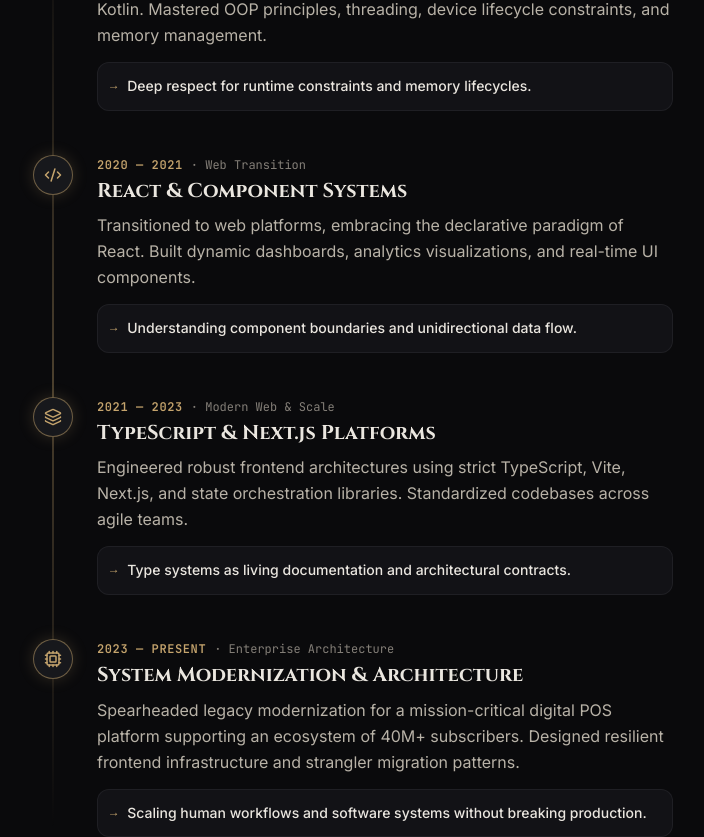
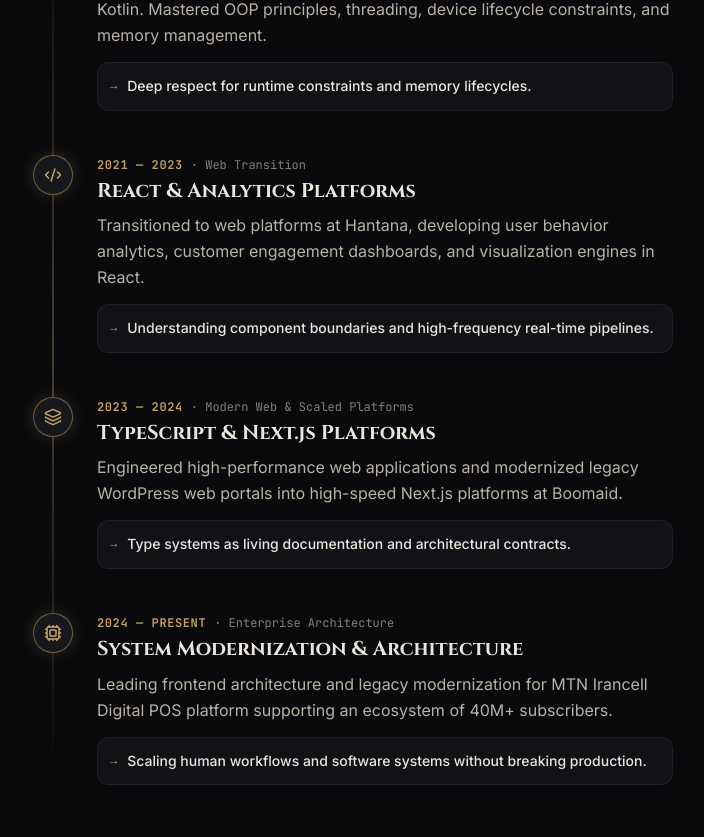
Before and after one commit to farhadimrf/portofoliU, a React (Vite) app: page / in a window 1280 px wide. Shown: the part 1482-2319 px from the top of the page, without its empty margins (223-927 px from the left). Built offline with nearby package versions, Linux system fonts and the light colour scheme.

Commit message:
feat: add subtitle field to experience items and update professional history data

```diff
--- a/src/data/portfolioData.ts
+++ b/src/data/portfolioData.ts
@@ -20,7 +20,7 @@ export const CAREER_EVOLUTION_STEPS = [
     phase: '01',
     era: 'Mobile Foundations',
     title: 'Android Development',
-    period: '2017 — 2020',
+    period: '2017 — 2021',
     description: 'Began engineering journey building native Android applications in Java and Kotlin. Mastered OOP principles, threading, device lifecycle constraints, and memory management.',
     icon: 'Smartphone',
     keyTakeaway: 'Deep respect for runtime constraints and memory lifecycles.',
@@ -28,18 +28,18 @@ export const CAREER_EVOLUTION_STEPS = [
   {
     phase: '02',
     era: 'Web Transition',
-    title: 'React & Component Systems',
-    period: '2020 — 2021',
-    description: 'Transitioned to web platforms, embracing the declarative paradigm of React. Built dynamic dashboards, analytics visualizations, and real-time UI components.',
+    title: 'React & Analytics Platforms',
+    period: '2021 — 2023',
+    description: 'Transitioned to web platforms at Hantana, developing user behavior analytics, customer engagement dashboards, and visualization engines in React.',
     icon: 'Code2',
-    keyTakeaway: 'Understanding component boundaries and unidirectional data flow.',
+    keyTakeaway: 'Understanding component boundaries and high-frequency real-time pipelines.',
   },
   {
     phase: '03',
-    era: 'Modern Web & Scale',
+    era: 'Modern Web & Scaled Platforms',
     title: 'TypeScript & Next.js Platforms',
-    period: '2021 — 2023',
-    description: 'Engineered robust frontend architectures using strict TypeScript, Vite, Next.js, and state orchestration libraries. Standardized codebases across agile teams.',
+    period: '2023 — 2024',
+    description: 'Engineered high-performance web applications and modernized legacy WordPress web portals into high-speed Next.js platforms at Boomaid.',
     icon: 'Layers',
     keyTakeaway: 'Type systems as living documentation and architectural contracts.',
   },
@@ -47,8 +47,8 @@ export const CAREER_EVOLUTION_STEPS = [
     phase: '04',
     era: 'Enterprise Architecture',
     title: 'System Modernization & Architecture',
-    period: '2023 — Present',
-    description: 'Spearheaded legacy modernization for a mission-critical digital POS platform supporting an ecosystem of 40M+ subscribers. Designed resilient frontend infrastructure and strangler migration patterns.',
+    period: '2024 — Present',
+    description: 'Leading frontend architecture and legacy modernization for MTN Irancell Digital POS platform supporting an ecosystem of 40M+ subscribers.',
     icon: 'Cpu',
     keyTakeaway: 'Scaling human workflows and software systems without breaking production.',
   },
@@ -60,10 +60,11 @@ export const EXPERIENCES: ExperienceItem[] = [
     region: 'THE GREAT HUNT',
     company: 'MTN Irancell',
     role: 'Frontend Engineer',
-    location: 'Tehran, Iran',
-    period: '2023 — Present',
+    location: 'Tehran, Iran · Hybrid',
+    period: 'Feb 2024 — Present',
     status: 'current',
-    badge: 'Digital POS Platform (40M+ Subscribers Ecosystem)',
+    badge: 'Active',
+    subtitle: 'Digital POS Platform (40M+ Subscribers Ecosystem)',
     description: 'Leading the frontend architecture and modernization of the nationwide Digital POS & Dealer Management Platform.',
     highlights: [
       'Architected and executed the incremental migration of legacy MeteorJS / Class-based frontend to a modular React + TypeScript + Vite architecture.',
@@ -79,12 +80,13 @@ export const EXPERIENCES: ExperienceItem[] = [
     region: 'THE NEW FRONTIER',
     company: 'Boomaid',
     role: 'Frontend Developer',
-    location: 'Tehran, Iran',
-    period: '2021 — 2023',
+    location: 'Remote · US-based Platform',
+    period: 'Jul 2023 — Feb 2024',
     status: 'conquered',
-    description: 'Engineered high-performance web applications and interactive client-facing portals with modern React patterns.',
+    subtitle: 'Next.js & WordPress-to-React Modernization',
+    description: 'Engineered high-performance web applications and modernized legacy WordPress web portals into high-speed Next.js platforms.',
     highlights: [
-      'Engineered reusable design system components adopted across 4 core internal products, reducing feature turnaround time by 35%.',
+      'Engineered reusable design system components adopted across core internal products, reducing feature turnaround time by 35%.',
       'Optimized Core Web Vitals to achieve 95+ Lighthouse performance scores across major landing and dashboard flows.',
       'Integrated complex third-party payment gateways and real-time notification streams.',
     ],
@@ -95,9 +97,10 @@ export const EXPERIENCES: ExperienceItem[] = [
     region: 'CATHEDRAL OF ANALYTICS',
     company: 'Hantana',
     role: 'Frontend Developer',
-    location: 'Tehran, Iran',
-    period: '2020 — 2021',
+    location: 'Tabriz, Iran · On-site',
+    period: 'Mar 2021 — Jul 2023',
     status: 'conquered',
+    subtitle: 'Analytics & Session-Recording Platform',
     description: 'Developed real-time user behavior analytics, customer engagement dashboards, and visualization engines.',
     highlights: [
       'Constructed high-frequency analytics dashboards rendering thousands of live events without UI jank using canvas and SVG pipelines.',
@@ -111,10 +114,11 @@ export const EXPERIENCES: ExperienceItem[] = [
     region: 'OLD WORKSHOP',
     company: 'Dadeh Gostar Mehrafroz',
     role: 'Android Developer',
-    location: 'Tehran, Iran',
-    period: '2019 — 2020',
+    location: 'Tabriz, Iran · On-site',
+    period: 'Jan 2018 — Mar 2021',
     status: 'conquered',
-    description: 'Developed native Android enterprise mobile solutions with strict hardware and memory constraints.',
+    subtitle: 'Tabriz 2018 Cultural Event Platform',
+    description: 'Developed native Android enterprise mobile solutions and public event platforms with strict hardware and memory constraints.',
     highlights: [
       'Engineered native Android applications adhering to clean architecture, MVVM patterns, and Android Jetpack.',
       'Optimized SQLite database queries and local caching, reducing battery consumption and background network payload.',
@@ -126,16 +130,17 @@ export const EXPERIENCES: ExperienceItem[] = [
     id: 'freelance',
     region: 'FORGOTTEN ARCHIVES',
     company: 'Independent Practice',
-    role: 'Mobile & Web Developer',
-    location: 'Remote',
-    period: '2017 — 2019',
+    role: 'Android Developer (Freelance)',
+    location: 'Tabriz, Iran',
+    period: 'Sep 2017 — Jan 2018',
     status: 'conquered',
-    description: 'Delivered customized software solutions for early-stage startups and commercial clients.',
+    subtitle: 'Independent Practice & Foundation',
+    description: 'Built and delivered native Android applications and software solutions for early-stage commercial clients.',
     highlights: [
       'Built and deployed end-to-end applications from database design to UI implementation.',
       'Managed direct client communication, requirements elicitation, and rapid prototyping cycles.',
     ],
-    techStack: ['Android', 'Java', 'JavaScript', 'HTML5/CSS3', 'Git'],
+    techStack: ['Android', 'Java', 'Kotlin', 'SQLite', 'Git'],
   },
 ];
 
--- a/src/sections/Regions.tsx
+++ b/src/sections/Regions.tsx
@@ -65,6 +65,11 @@ export const Regions: React.FC = () => {
                         <p className="text-xs sm:text-sm text-[#B8B2A7] mt-0.5 font-medium">
                           {exp.role}
                         </p>
+                        {exp.subtitle && (
+                          <p className="text-[11px] font-mono text-[#847F78] mt-0.5 line-clamp-1">
+                            {exp.subtitle}
+                          </p>
+                        )}
                       </div>
 
                       {isCurrent && (
@@ -88,12 +93,12 @@ export const Regions: React.FC = () => {
                             <MapPin className="w-3.5 h-3.5 text-[#C5A46D]" /> {exp.location}
                           </span>
                         </div>
-                        <div className="flex items-center gap-2 text-sm text-[#C5A46D] pt-1">
-                          <Building2 className="w-4 h-4" />
+                        <div className="flex flex-wrap items-center gap-2 text-sm text-[#C5A46D] pt-1">
+                          <Building2 className="w-4 h-4 shrink-0" />
                           <span className="font-bold">{exp.company}</span>
-                          {exp.badge && (
-                            <span className="px-2 py-0.5 rounded bg-[#8C2F39]/20 border border-[#8C2F39]/40 text-[#EAE6DF] text-[10px] font-mono">
-                              {exp.badge}
+                          {exp.subtitle && (
+                            <span className="text-[11px] font-mono text-[#847F78] block w-full sm:w-auto">
+                              · {exp.subtitle}
                             </span>
                           )}
                         </div>
@@ -164,11 +169,11 @@ export const Regions: React.FC = () => {
                   </h3>
 
                   <div className="flex flex-wrap items-center gap-2.5 text-sm sm:text-base text-[#C5A46D] mt-2">
-                    <Building2 className="w-4 h-4" />
+                    <Building2 className="w-4 h-4 shrink-0" />
                     <span className="font-bold">{activeExp.company}</span>
-                    {activeExp.badge && (
-                      <span className="px-2.5 py-0.5 rounded-md bg-[#8C2F39]/20 border border-[#8C2F39]/40 text-[#EAE6DF] text-xs font-mono">
-                        {activeExp.badge}
+                    {activeExp.subtitle && (
+                      <span className="text-xs font-mono text-[#847F78]">
+                        · {activeExp.subtitle}
                       </span>
                     )}
                   </div>
--- a/src/types/index.ts
+++ b/src/types/index.ts
@@ -10,6 +10,7 @@ export interface ExperienceItem {
   techStack: string[];
   status: 'conquered' | 'current';
   badge?: string;
+  subtitle?: string;
 }
 
 export interface BossFight {
```
